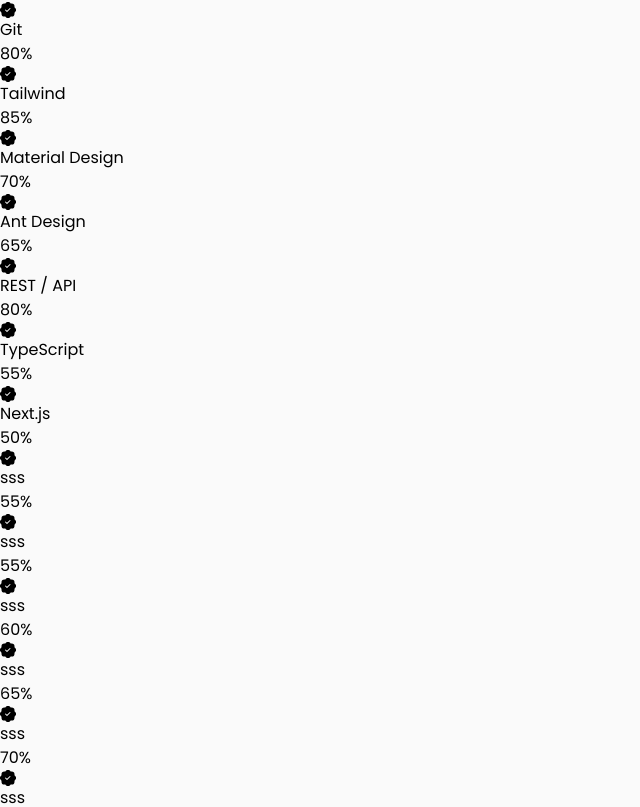
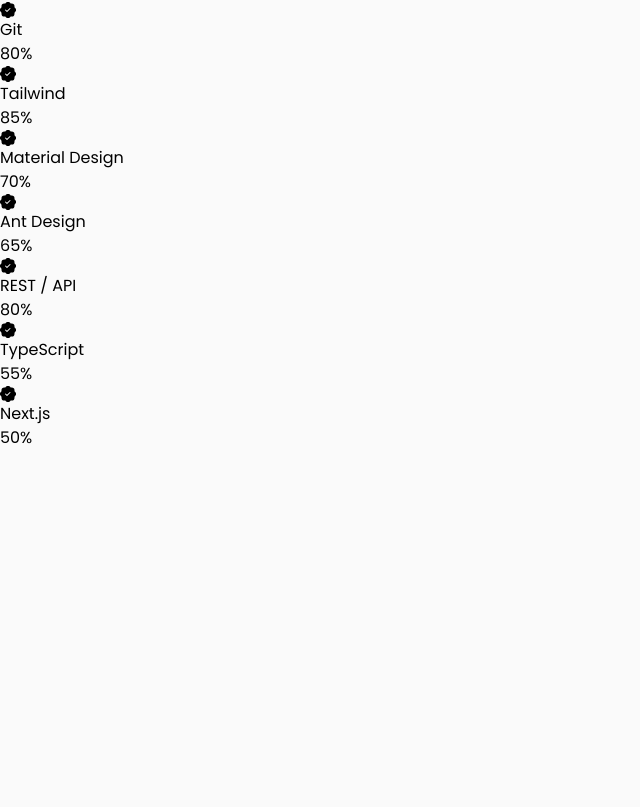
Before and after one commit to galibibr/portfolio, a React (Vite) app: page / in a window 1280 px wide. Shown: the part 1990-2797 px from the top of the page, without its empty margins (0-640 px from the left). After the commit the page ends 2440 px from the top, so only its background shows below. Built offline with nearby package versions, Linux system fonts and the light colour scheme.

Commit message:
skills 06

```diff
--- a/src/App.jsx
+++ b/src/App.jsx
@@ -223,7 +223,7 @@
             <Skill name="REST / API" percent={80} />
             <Skill name="TypeScript" percent={55} />
             <Skill name="Next.js" percent={50} />
-            <div className="grid grid-cols-[auto_1fr] grid-rows-[auto_auto]">
+            {/* <div className="grid grid-cols-[auto_1fr] grid-rows-[auto_auto]">
               <div className="col-start-1 row-start-1 row-end-2 px-[10px] flex items-center">
                 <BsFillPatchCheckFill />
               </div>
@@ -342,7 +342,7 @@
                 </div>
                 <p className="text-[14px] leading-[0px]">85%</p>
               </div>
-            </div>
+            </div> */}
           </div>
         </div>
       </section>
--- a/src/components/Skill.jsx
+++ b/src/components/Skill.jsx
@@ -4,7 +4,7 @@
 const Skill = ({name, percent}) => {
   return (
     <div className="grid grid-cols-[auto_1fr] grid-rows-[auto_auto]">
-      <div className="col-start-1 row-start-1 row-end-2 px-[10px] flex items-center">
+      <div className="col-start-1 row-start-1 row-end-2 pr-[10px] flex items-center">
         <BsFillPatchCheckFill />
       </div>
       <p className="col-start-2 text-[18px] font-[600]">{name}</p>
```
